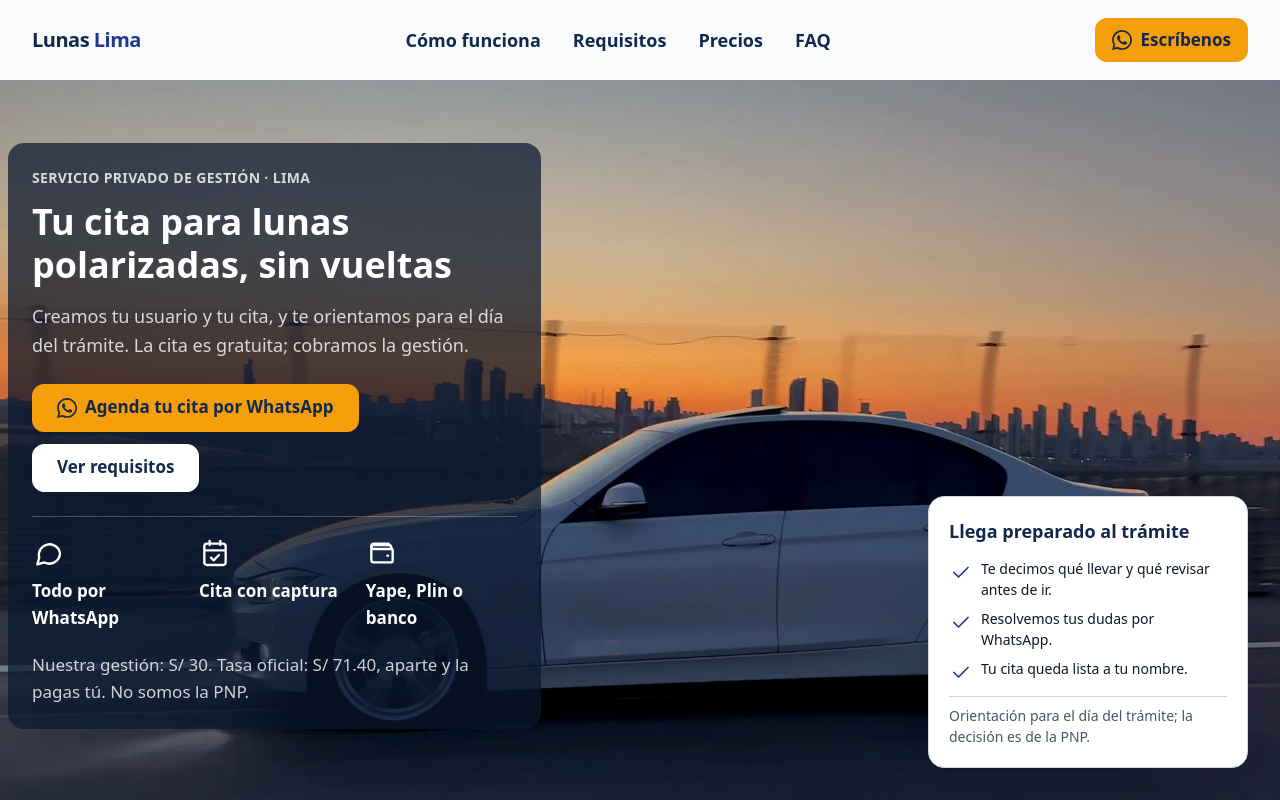
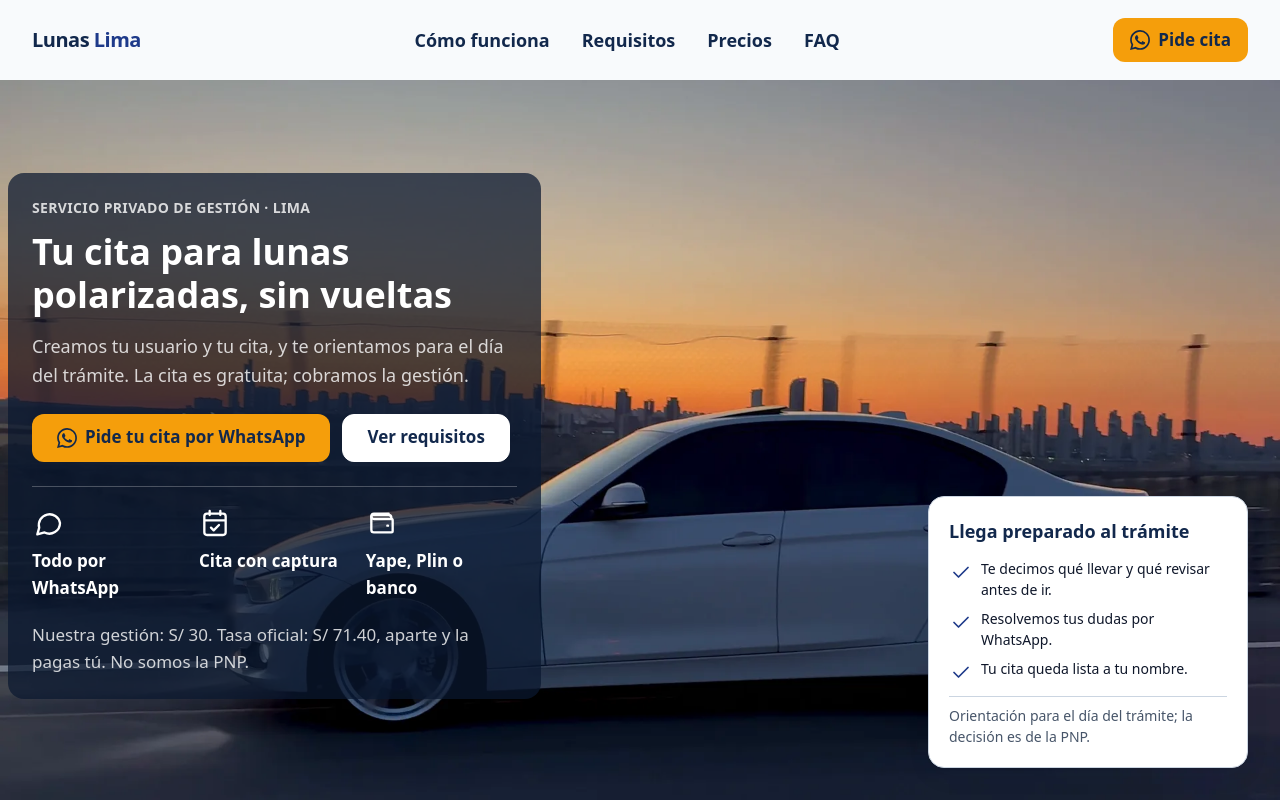
Before and after one commit to mathiasticona29/lunas-lima-web, an Astro site: page / in a window 1280 px wide. Shown: the top 800 px of the page. Built offline with nearby package versions, Linux system fonts and the light colour scheme; Astro itself is replaced by a stand-in of ours.

Commit message:
CTA: etiquetas unificadas en «Pide tu cita» y mensaje prellenado propio para el hero y el botón flotante
Co-Authored-By: Claude Opus 5.5 <noreply@anthropic.com>

```diff
--- a/src/components/ComoFunciona.astro
+++ b/src/components/ComoFunciona.astro
@@ -118,7 +118,7 @@ const citaFields = ['Titular', 'Vehículo', 'Fecha y hora', 'Sede'];
 
 		<!-- Desde lg el CTA cierra la columna de los pasos, alineada arriba con el mockup (DESIGN.md §2). -->
 		<div data-reveal class="flex flex-col items-start gap-3 md:items-center lg:col-start-1 lg:row-start-2 lg:mt-10 lg:items-start">
-			<Button href={ctaUrl} whatsapp class="w-full sm:w-auto">Empieza por WhatsApp</Button>
+			<Button href={ctaUrl} whatsapp class="w-full sm:w-auto">Pide tu cita por WhatsApp</Button>
 			<p class="text-small text-muted-foreground">Servicio privado de gestión; no somos la PNP.</p>
 		</div>
 	</div>
--- a/src/components/CtaFinal.astro
+++ b/src/components/CtaFinal.astro
@@ -16,7 +16,7 @@ const ctaUrl = whatsappUrl('Hola, quiero agendar mi cita para lunas polarizadas.
 		titleId="cta-final-titulo"
 	/>
 	<div data-reveal class="mt-10 flex flex-col items-start gap-3 md:items-center">
-		<Button href={ctaUrl} whatsapp class="w-full sm:w-auto">Escríbenos por WhatsApp</Button>
+		<Button href={ctaUrl} whatsapp class="w-full sm:w-auto">Pide tu cita por WhatsApp</Button>
 		<p class="text-small text-on-primary/80">
 			Servicio privado de gestión; no somos la PNP. La tasa oficial va aparte.
 		</p>
--- a/src/components/Hero.astro
+++ b/src/components/Hero.astro
@@ -4,6 +4,8 @@ import Button from './Button.astro';
 import Icon from './Icon.astro';
 import Section from './Section.astro';
 import SectionHeader from './SectionHeader.astro';
+
+const ctaUrl = whatsappUrl('Hola, quiero pedir mi cita para el permiso de lunas polarizadas. ¿Qué necesito para empezar?');
 
 const trust = [
 	{ icon: 'chat', label: 'Todo por WhatsApp' },
@@ -74,7 +76,7 @@ const prep = [
 				style="--reveal-i: 3"
 				class="mt-6 flex flex-col gap-3 whitespace-nowrap sm:flex-row sm:items-center lg:flex-col lg:items-start xl:flex-row xl:flex-wrap xl:items-center"
 			>
-				<Button href={whatsappUrl()} whatsapp class="px-4 sm:px-6">Agenda tu cita por WhatsApp</Button>
+				<Button href={ctaUrl} whatsapp class="px-4 sm:px-6">Pide tu cita por WhatsApp</Button>
 				<Button href="#requisitos" variant="dark">Ver requisitos</Button>
 			</div>
 
--- a/src/components/Navbar.astro
+++ b/src/components/Navbar.astro
@@ -36,7 +36,7 @@ const links = [
 		</nav>
 
 		<div class="flex items-center gap-2">
-			<Button href={whatsappUrl()} whatsapp size="sm">Escríbenos</Button>
+			<Button href={whatsappUrl()} whatsapp size="sm">Pide cita</Button>
 			<button
 				data-nav-toggle
 				type="button"
--- a/src/components/Precios.astro
+++ b/src/components/Precios.astro
@@ -75,7 +75,7 @@ const noIncluye = [
 		</div>
 
 		<div class="border-t border-border pt-6 md:col-start-1 md:row-start-2 md:self-start md:border-t-0 md:pr-8">
-			<Button href={ctaUrl} whatsapp class="w-full">Agenda tu cita</Button>
+			<Button href={ctaUrl} whatsapp class="w-full">Pide tu cita</Button>
 		</div>
 	</div>
 
--- a/src/components/WhatsAppFloat.astro
+++ b/src/components/WhatsAppFloat.astro
@@ -1,12 +1,14 @@
 ---
 import { whatsappUrl } from '../config';
+
+const ctaUrl = whatsappUrl('Hola, estaba viendo su página y tengo una consulta sobre el permiso de lunas polarizadas');
 ---
 
 <a
-	href={whatsappUrl()}
+	href={ctaUrl}
 	target="_blank"
 	rel="noopener noreferrer"
-	aria-label="Escríbenos por WhatsApp"
+	aria-label="Pide tu cita por WhatsApp"
 	data-wa-float
 	data-hidden
 	class="whatsapp-float fixed z-40 flex size-14 items-center justify-center rounded-full bg-whatsapp text-white shadow-card transition-transform duration-200 ease-out-soft hover:scale-105 active:scale-95 motion-reduce:transition-none motion-reduce:hover:scale-100 motion-reduce:active:scale-100"
```
